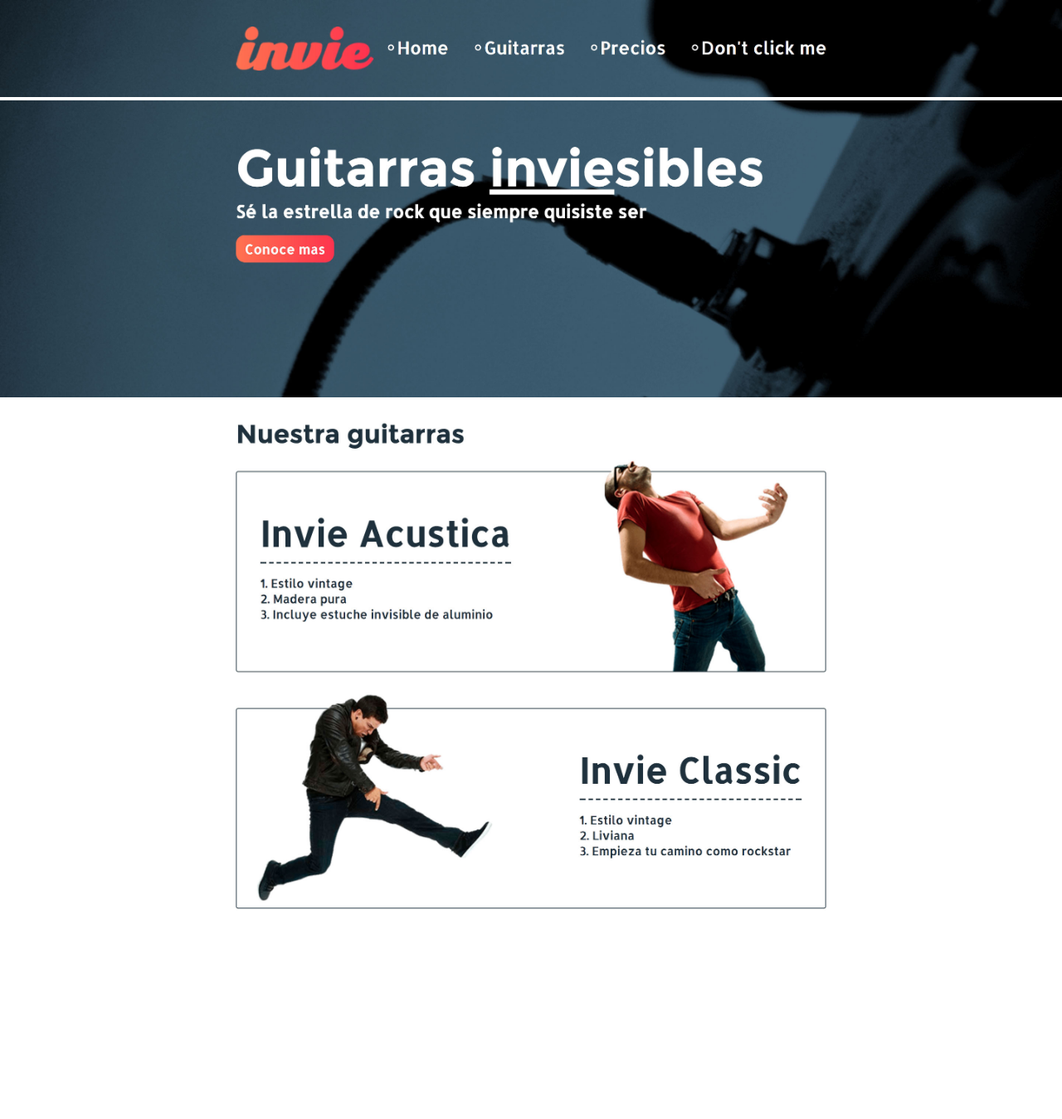
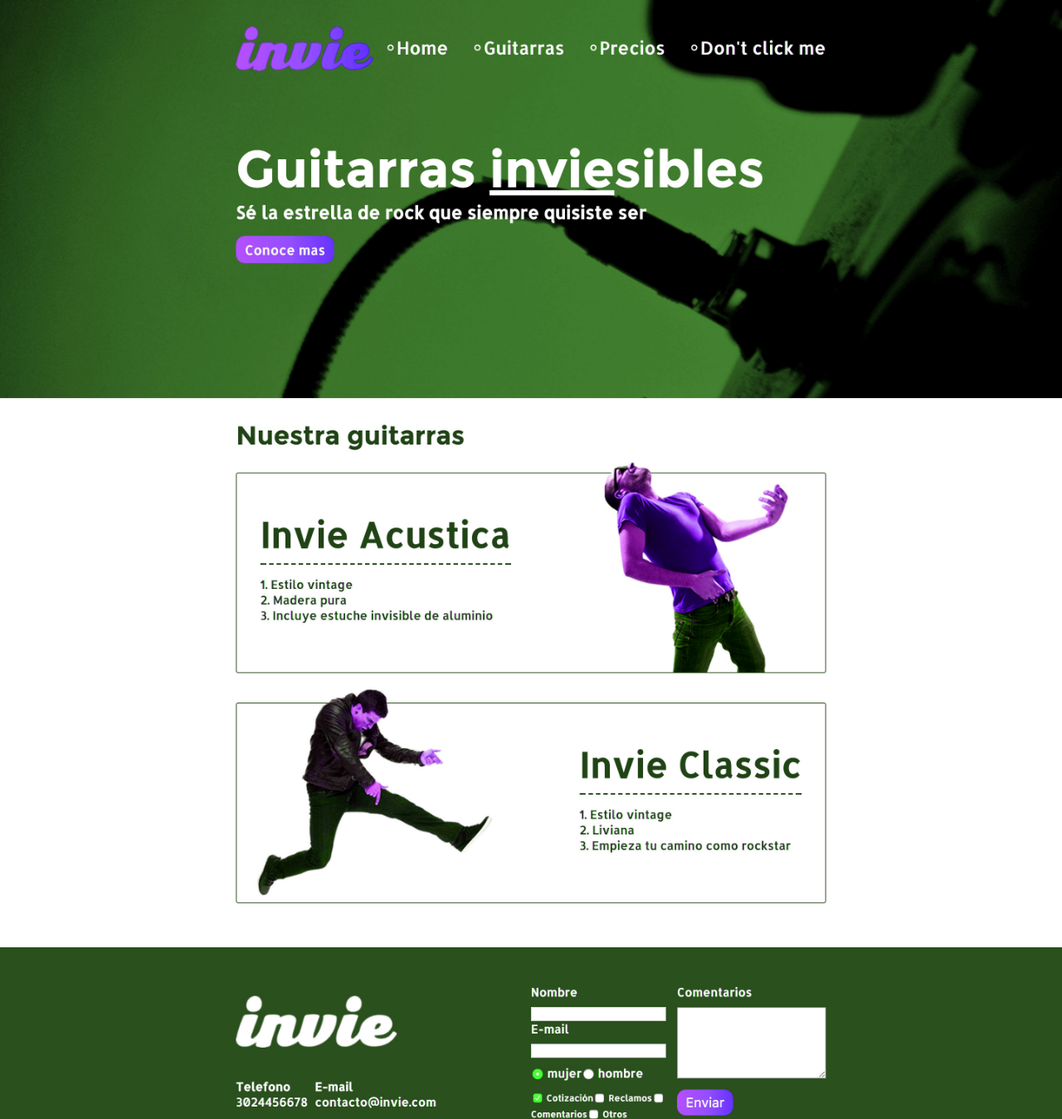
Before and after one commit to DANI3L11/invie-github, a plain HTML site: page index.html in a window 1280 px wide. Shown: the top 1349 px of the page at 83% size. Before the commit the page ends 1145 px from the top, so only its background shows below. Drawn offline with Linux system fonts and the light colour scheme.

Commit message:
nueva versión de invie - verde

```diff
--- a/index.html
+++ b/index.html
@@ -12,9 +12,6 @@
 	</style>
 </head>
 <body>
-	<img src="header.jpg">
-	<img src="hero.jpg">
-	<img src="acustica.jpg">
-	<img src="clasica.jpg">
+	<img src="nueva-version.jpg">
 </body>
 </html>
```
Also changed, not shown: nueva-version.jpg (added).
